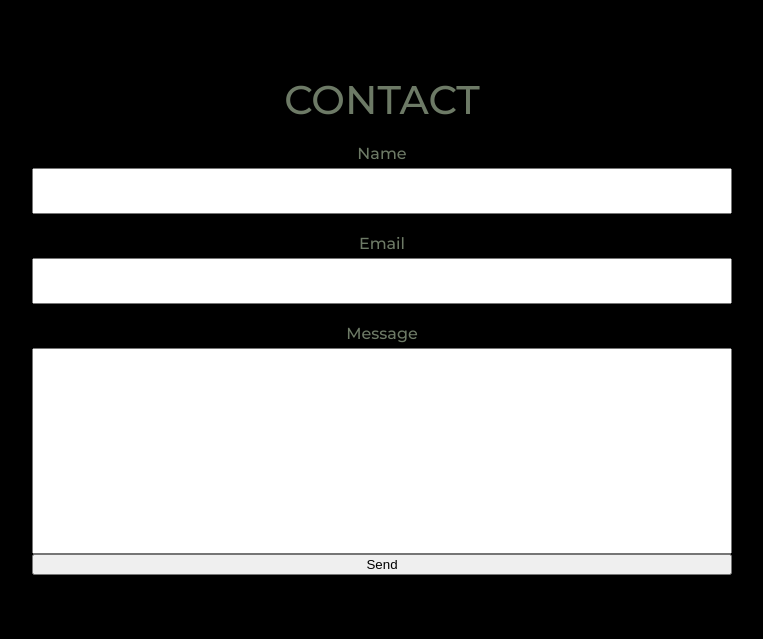
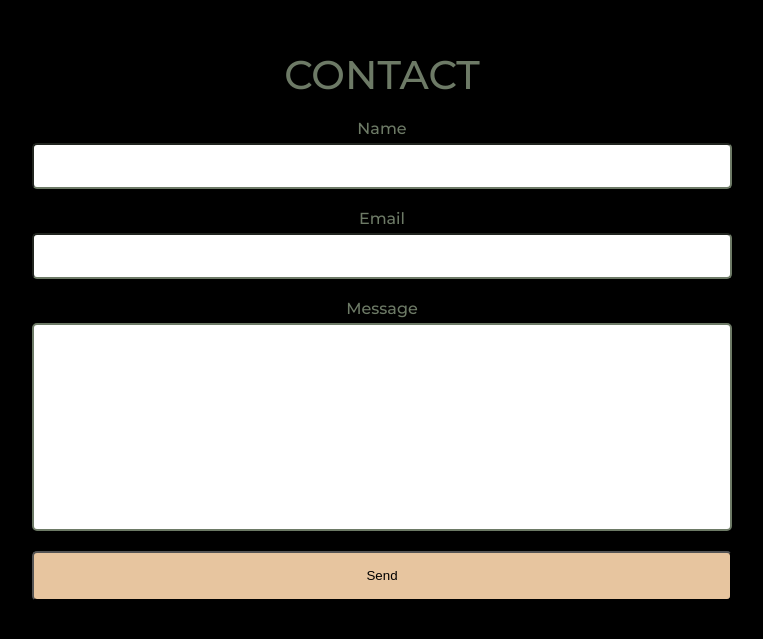
Before and after one commit to billyott/personal-site, a React (Create React App) app: page /contact in a window 1280 px wide. Shown: the part 1675-2314 px from the top of the page, without its empty margins (258-1021 px from the left). Built offline with nearby package versions, Linux system fonts and the light colour scheme.

Commit message:
update styling vars

```diff
--- a/src/components/background.scss
+++ b/src/components/background.scss
@@ -40,7 +40,7 @@
         width: 5rem;
         height: 5rem;
         animation-delay: 0s;
-        background-color: $matcha-cakecone;
+        background-color: $matcha-biscuit;
     }
 
 
@@ -110,6 +110,7 @@
         height: 7.5rem;
         animation-delay: 0s;
         animation-duration: 11s;
+        background-color: $matcha-cakecone;
     }
 
     @keyframes animate {
--- a/src/components/contact-form.js
+++ b/src/components/contact-form.js
@@ -28,7 +28,7 @@ function ContactForm() {
       <input className='contact-form__input' type="email" name="email" />
       <label className='contact-form__label'>Message</label>
       <textarea className='contact-form__textarea' name="message" />
-      <input type="submit" value="Send" />
+      <input className='contact-form__submit' type="submit" value="Send" />
     </form>
   );
 };
--- a/src/components/contact-form.scss
+++ b/src/components/contact-form.scss
@@ -20,12 +20,25 @@
         font-size: 1rem;
         font-family: 'Montserrat', sans-serif;
         line-height: 40px;
+        border-width: 2px;
+        border-color: $matcha-tea-dark;
+        border-radius: 5px;
     }
 
     &__textarea {
         font-size: 1rem;
         font-family: 'Montserrat', sans-serif;
         min-height: 200px;
+        border-width: 2px;
+        border-color: $matcha-tea-dark;
+        border-radius: 5px;
         resize: none;
     }
+
+    &__submit {
+        margin-top: 20px;
+        border-radius: 5px;
+        height: 50px;
+        background-color: $matcha-cakecone;
+    }
 }
--- a/src/styling-vars.scss
+++ b/src/styling-vars.scss
@@ -6,7 +6,7 @@ $matcha-tea-dark: rgb(109,122,102);
 $matcha-tea: rgb(124,156,108);
 $matcha-honeydew: rgb(242,253,235);
 $matcha-lemonchiffon: rgb(254,244,201);
-$matcha-cakecone: rgb(168,124,121);
+$matcha-cakecone: rgb(231,197,159);
 $matcha-biscuit: rgb(168,124,121);
 
 // scheme colors a7
@@ -14,7 +14,7 @@ $matcha-tea-dark-a7: rgba(109,122,102,0.7);
 $matcha-tea-a7: rgba(124,156,108,0.7);
 $matcha-honeydew-a7: rgba(242,253,235,0.7);
 $matcha-lemonchiffon-a7: rgba(254,244,201,0.7);
-$matcha-cakecone-a7: rgba(168,124,121,0.7);
+$matcha-cakecone-a7: rgba(231,197,159,0.7);
 $matcha-biscuit-a7: rgba(168,124,121,0.7);
 
 // scheme colors a4
@@ -22,19 +22,8 @@ $matcha-tea-dark-a4: rgba(109,122,102,0.4);
 $matcha-tea-a4: rgba(124,156,108,0.4);
 $matcha-honeydew-a4: rgba(242,253,235,0.4);
 $matcha-lemonchiffon-a4: rgba(254,244,201,0.4);
-$matcha-cakecone-a4: rgba(168,124,121,0.4);
+$matcha-cakecone-a4: rgba(231,197,159,0.4);
 $matcha-biscuit-a4: rgba(168,124,121,0.4);
-
-// scheme colors a1
-$matcha-tea-dark-a1: rgba(109,122,102,0.1);
-$matcha-tea-a1: rgba(124,156,108,0.1);
-$matcha-honeydew-a1: rgba(242,253,235,0.1);
-$matcha-lemonchiffon-a1: rgba(254,244,201,0.1);
-$matcha-cakecone-a1: rgba(168,124,121,0.1);
-$matcha-biscuit-a1: rgba(168,124,121,0.1);
-
-
-
 
 //********** v1 **********//
 // scheme colors
```
